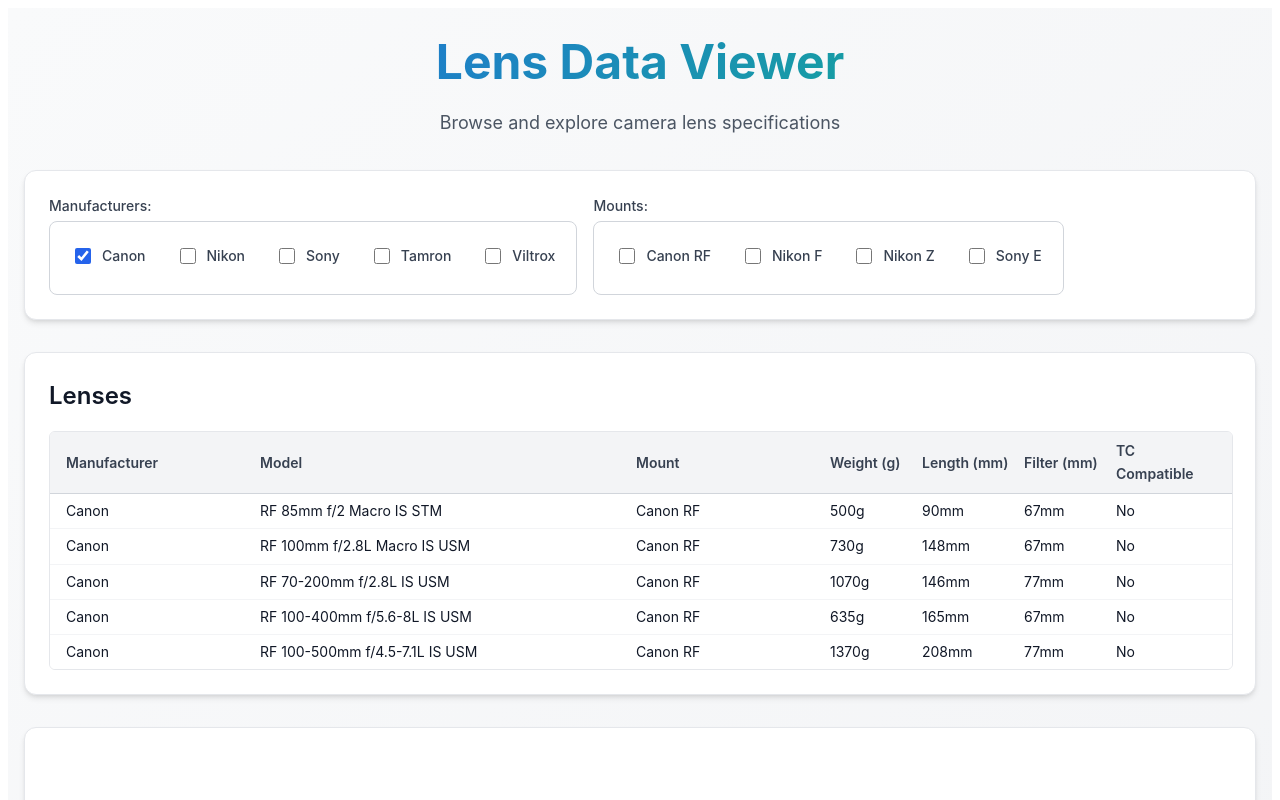
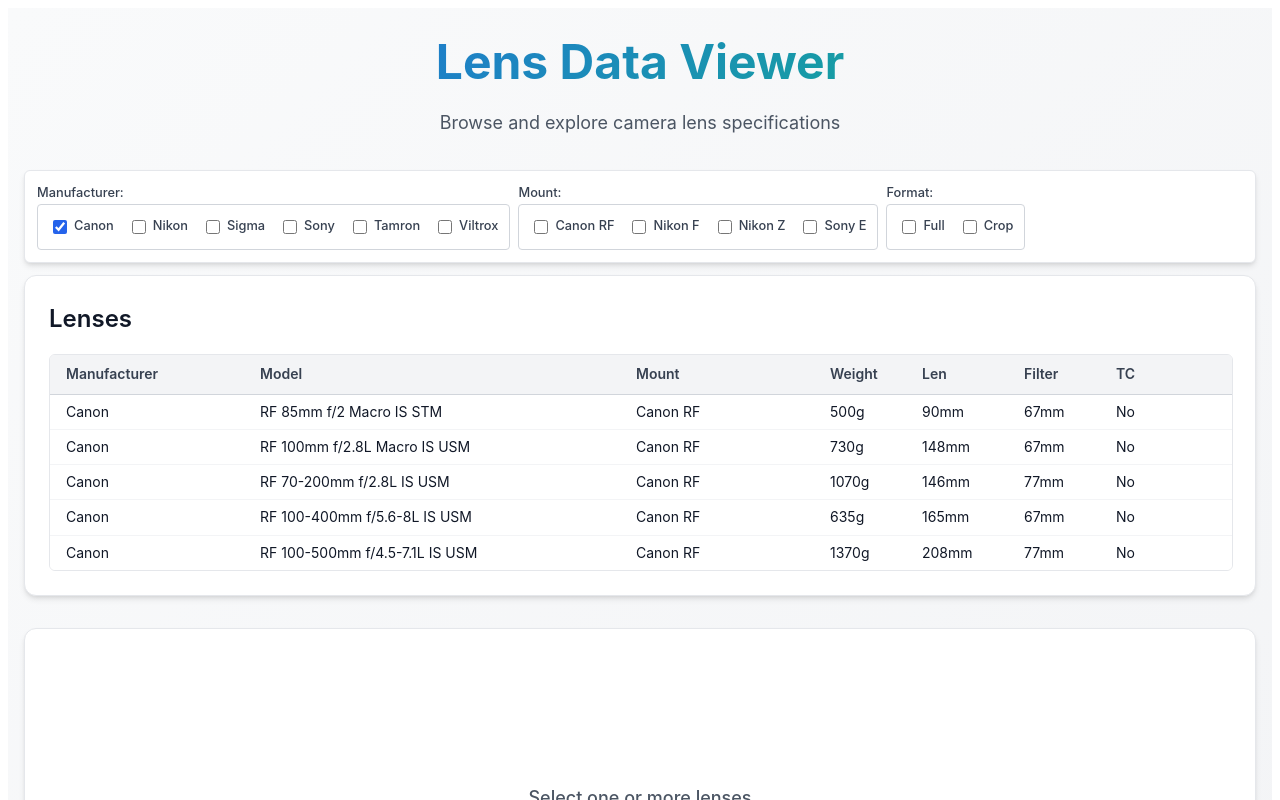
Before and after one commit to andleer/lens.binaryocean.com, an Angular app: page / in a window 1280 px wide. Both pictures are taken after a click on the label "Canon". Shown: the top 800 px of the page. Built offline with nearby package versions, Linux system fonts and the light colour scheme.

Commit message:
crop lenses

```diff
--- a/src/app/app.ts
+++ b/src/app/app.ts
@@ -34,7 +34,7 @@
     let filteredLenses: Lens[];
 
     // If no filters are applied, show empty list
-    if (criteria.manufacturers.length === 0 && criteria.mounts.length === 0) {
+    if (criteria.manufacturers.length === 0 && criteria.mounts.length === 0 && criteria.formats.length === 0) {
       filteredLenses = [];
     } else {
       // Use the service's filterLenses method
@@ -44,6 +44,9 @@
       }
       if (criteria.mounts.length > 0) {
         serviceCriteria.mounts = criteria.mounts;
+      }
+      if (criteria.formats.length > 0) {
+        serviceCriteria.formats = criteria.formats;
       }
       const filteredSignal = this.lensDataService.filterLenses(serviceCriteria);
       filteredLenses = [...filteredSignal()];
--- a/src/app/components/lens-filters/lens-filters.component.css
+++ b/src/app/components/lens-filters/lens-filters.component.css
@@ -29,9 +29,9 @@
 /* Filter Section */
 .filters-section {
   background: white;
-  border-radius: 0.75rem;
-  padding: 1.5rem;
-  margin-bottom: 2rem;
+  border-radius: 0.375rem;
+  padding: 0.75rem;
+  margin-bottom: 0.75rem;
   box-shadow: 0 4px 6px -1px rgb(0 0 0 / 0.1), 0 2px 4px -2px rgb(0 0 0 / 0.1);
   border: 1px solid #e5e7eb;
 }
@@ -40,27 +40,27 @@
   font-size: 1.5rem;
   font-weight: 600;
   color: #111827;
-  margin: 0 0 1rem 0;
+  margin: 0 0 0.5rem 0;
 }
 
 .filter-controls {
   display: flex;
   flex-wrap: wrap;
-  gap: 1rem;
+  gap: 0.5rem;
   align-items: end;
 }
 
 .filter-group {
   display: flex;
   flex-direction: column;
-  min-width: 200px;
+  min-width: 120px;
 }
 
 .filter-group label {
-  font-size: 0.875rem;
+  font-size: 0.8rem;
   font-weight: 500;
   color: #374151;
-  margin-bottom: 0.25rem;
+  margin-bottom: 0.0625rem;
 }
 
 /* Checkbox group styles */
@@ -68,23 +68,23 @@
   display: flex;
   flex-direction: row;
   flex-wrap: wrap;
-  gap: 0.75rem;
+  gap: 0.25rem;
   border: 1px solid #d1d5db; /* Fallback to direct color value */
-  border-radius: 0.5rem;
-  padding: 0.75rem;
+  border-radius: 0.25rem;
+  padding: 0.375rem;
   background: white;
-  min-height: 3rem; /* Ensure minimum height for visibility */
+  min-height: 2rem; /* Ensure minimum height for visibility */
 }
 
 .checkbox-label {
   display: flex;
   align-items: center;
-  gap: 0.5rem;
+  gap: 0.25rem;
   cursor: pointer;
-  font-size: 0.875rem;
+  font-size: 0.8rem;
   color: #374151;
-  padding: 0.375rem 0.5rem;
-  border-radius: 0.375rem;
+  padding: 0.125rem 0.25rem;
+  border-radius: 0.1875rem;
   transition: background-color 0.2s ease;
   white-space: nowrap;
   border: 1px solid transparent;
@@ -95,8 +95,8 @@
 }
 
 .checkbox-label input[type="checkbox"] {
-  width: 1rem;
-  height: 1rem;
+  width: 0.875rem;
+  height: 0.875rem;
   accent-color: #2563eb;
   cursor: pointer;
 }
--- a/src/app/components/lens-filters/lens-filters.component.html
+++ b/src/app/components/lens-filters/lens-filters.component.html
@@ -1,7 +1,7 @@
 <section class="filters-section">
   <div class="filter-controls">
     <div class="filter-group">
-      <label>Manufacturers:</label>
+      <label>Manufacturer:</label>
       <div class="checkbox-group">
         @for (manufacturer of manufacturers; track manufacturer) {
           <label class="checkbox-label">
@@ -16,7 +16,7 @@
     </div>
 
     <div class="filter-group">
-      <label>Mounts:</label>
+      <label>Mount:</label>
       <div class="checkbox-group">
         @for (mount of mounts; track mount) {
           <label class="checkbox-label">
@@ -29,5 +29,20 @@
         }
       </div>
     </div>
+
+    <div class="filter-group">
+      <label>Format:</label>
+      <div class="checkbox-group">
+        @for (format of formats; track format) {
+          <label class="checkbox-label">
+            <input
+              type="checkbox"
+              [checked]="selectedFormats().includes(format)"
+              (change)="toggleFormat(format)">
+            <span>{{ format }}</span>
+          </label>
+        }
+      </div>
+    </div>
   </div>
 </section>
--- a/src/app/components/lens-filters/lens-filters.component.ts
+++ b/src/app/components/lens-filters/lens-filters.component.ts
@@ -5,6 +5,7 @@
 export interface FilterCriteria {
   manufacturers: string[];
   mounts: string[];
+  formats: string[];
 }
 
 @Component({
@@ -20,9 +21,13 @@
   // Filter properties - arrays for multiple selections
   selectedManufacturers = signal<string[]>([]);
   selectedMounts = signal<string[]>([]);
+  selectedFormats = signal<string[]>([]);
 
   // Output events
   filtersChanged = output<FilterCriteria>();
+
+  // Format options
+  readonly formats = ['Full', 'Crop'];
 
   // Get unique manufacturers and mounts from service
   get manufacturers(): string[] {
@@ -53,10 +58,21 @@
     this.emitFilters();
   }
 
+  toggleFormat(format: string) {
+    const current = this.selectedFormats();
+    if (current.includes(format)) {
+      this.selectedFormats.set(current.filter(f => f !== format));
+    } else {
+      this.selectedFormats.set([...current, format]);
+    }
+    this.emitFilters();
+  }
+
   private emitFilters() {
     const criteria: FilterCriteria = {
       manufacturers: this.selectedManufacturers(),
-      mounts: this.selectedMounts()
+      mounts: this.selectedMounts(),
+      formats: this.selectedFormats()
     };
     this.filtersChanged.emit(criteria);
   }
--- a/src/app/components/lens-list/lens-list.component.html
+++ b/src/app/components/lens-list/lens-list.component.html
@@ -13,10 +13,10 @@
         <div>Manufacturer</div>
         <div>Model</div>
         <div>Mount</div>
-        <div>Weight (g)</div>
-        <div>Length (mm)</div>
-        <div>Filter (mm)</div>
-        <div>TC Compatible</div>
+        <div>Weight</div>
+        <div>Len</div>
+        <div>Filter</div>
+        <div>TC</div>
       </div>
       @for (lens of lenses(); track lens.model) {
         <div
--- a/src/assets/lens-data/nikon-z-mount.json
+++ b/src/assets/lens-data/nikon-z-mount.json
@@ -445,6 +445,135 @@
           "magnification": 0.31
         }
       ]
+    },
+    {
+      "id": 1037,
+      "model": "Z DX 16-50mm f/3.5-6.3 VR",
+      "weight": 135,
+      "length": 32,
+      "filter": 46,
+      "cropFactor": 1.5,
+      "teleconverters": [],
+      "data": [
+        {
+          "focalLength": 16,
+          "aperture": 3.5,
+          "minFocus": 0.25,
+          "magnification": 0.17
+        },
+        {
+          "focalLength": 24,
+          "aperture": 4.0,
+          "minFocus": 0.25,
+          "magnification": 0.20
+        },
+        {
+          "focalLength": 35,
+          "aperture": 5.0,
+          "minFocus": 0.25,
+          "magnification": 0.23
+        },
+        {
+          "focalLength": 50,
+          "aperture": 6.3,
+          "minFocus": 0.25,
+          "magnification": 0.26
+        }
+      ]
+    },
+    {
+      "id": 1038,
+      "model": "Z DX 50-250mm f/4.5-6.3 VR",
+      "weight": 405,
+      "length": 110,
+      "filter": 62,
+      "cropFactor": 1.5,
+      "teleconverters": [],
+      "data": [
+        {
+          "focalLength": 50,
+          "aperture": 4.5,
+          "minFocus": 0.5,
+          "magnification": 0.23
+        },
+        {
+          "focalLength": 85,
+          "aperture": 5.0,
+          "minFocus": 0.5,
+          "magnification": 0.28
+        },
+        {
+          "focalLength": 135,
+          "aperture": 5.6,
+          "minFocus": 1.0,
+          "magnification": 0.22
+        },
+        {
+          "focalLength": 200,
+          "aperture": 6.0,
+          "minFocus": 1.1,
+          "magnification": 0.28
+        },
+        {
+          "focalLength": 250,
+          "aperture": 6.3,
+          "minFocus": 1.1,
+          "magnification": 0.29
+        }
+      ]
+    },
+    {
+      "id": 1039,
+      "model": "Z DX 18-140mm f/3.5-6.3 VR",
+      "weight": 315,
+      "length": 90,
+      "filter": 62,
+      "cropFactor": 1.5,
+      "teleconverters": [],
+      "data": [
+        {
+          "focalLength": 18,
+          "aperture": 3.5,
+          "minFocus": 0.2,
+          "magnification": 0.33
+        },
+        {
+          "focalLength": 24,
+          "aperture": 4.0,
+          "minFocus": 0.2,
+          "magnification": 0.31
+        },
+        {
+          "focalLength": 35,
+          "aperture": 4.5,
+          "minFocus": 0.2,
+          "magnification": 0.29
+        },
+        {
+          "focalLength": 50,
+          "aperture": 5.0,
+          "minFocus": 0.3,
+          "magnification": 0.26
+        },
+        {
+          "focalLength": 85,
+          "aperture": 5.6,
+          "minFocus": 0.45,
+          "magnification": 0.24
+        },
+        {
+          "focalLength": 105,
+          "aperture": 5.9,
+          "minFocus": 0.45,
+          "magnification": 0.26
+        },
+        {
+          "focalLength": 140,
+          "aperture": 6.3,
+          "minFocus": 0.45,
+          "magnification": 0.30
+        }
+      ]
     }
   ]
 }
--- /dev/null
+++ b/src/assets/lens-data/sigma-z-mount.json
@@ -0,0 +1,121 @@
+{
+  "manufacturer": "Sigma",
+  "mount": "Nikon Z",
+  "lenses": [
+    {
+      "id": 7000,
+      "model": "16mm f/1.4 DC DN Contemporary",
+      "weight": 405,
+      "length": 92,
+      "filter": 67,
+      "cropFactor": 1.5,
+      "teleconverters": [],
+      "data": [
+        {
+          "focalLength": 16,
+          "aperture": 1.4,
+          "minFocus": 0.25,
+          "magnification": 0.05
+        }
+      ]
+    },
+    {
+      "id": 7001,
+      "model": "30mm f/1.4 DC DN Contemporary",
+      "weight": 265,
+      "length": 73,
+      "filter": 52,
+      "cropFactor": 1.5,
+      "teleconverters": [],
+      "data": [
+        {
+          "focalLength": 30,
+          "aperture": 1.4,
+          "minFocus": 0.3,
+          "magnification": 0.14
+        }
+      ]
+    },
+    {
+      "id": 7002,
+      "model": "56mm f/1.4 DC DN Contemporary",
+      "weight": 280,
+      "length": 66,
+      "filter": 55,
+      "cropFactor": 1.5,
+      "teleconverters": [],
+      "data": [
+        {
+          "focalLength": 56,
+          "aperture": 1.4,
+          "minFocus": 0.5,
+          "magnification": 0.13
+        }
+      ]
+    },
+    {
+      "id": 7003,
+      "model": "18-50mm f/2.8 DC DN Contemporary",
+      "weight": 290,
+      "length": 76,
+      "filter": 55,
+      "cropFactor": 1.5,
+      "teleconverters": [],
+      "data": [
+        {
+          "focalLength": 18,
+          "aperture": 2.8,
+          "minFocus": 0.12,
+          "magnification": 0.33
+        },
+        {
+          "focalLength": 24,
+          "aperture": 2.8,
+          "minFocus": 0.13,
+          "magnification": 0.27
+        },
+        {
+          "focalLength": 35,
+          "aperture": 2.8,
+          "minFocus": 0.17,
+          "magnification": 0.25
+        },
+        {
+          "focalLength": 50,
+          "aperture": 2.8,
+          "minFocus": 0.19,
+          "magnification": 0.31
+        }
+      ]
+    },
+    {
+      "id": 7004,
+      "model": "10-18mm f/2.8 DC DN Contemporary",
+      "weight": 240,
+      "length": 63,
+      "filter": 62,
+      "cropFactor": 1.5,
+      "teleconverters": [],
+      "data": [
+        {
+          "focalLength": 10,
+          "aperture": 2.8,
+          "minFocus": 0.11,
+          "magnification": 0.18
+        },
+        {
+          "focalLength": 14,
+          "aperture": 2.8,
+          "minFocus": 0.11,
+          "magnification": 0.13
+        },
+        {
+          "focalLength": 18,
+          "aperture": 2.8,
+          "minFocus": 0.11,
+          "magnification": 0.10
+        }
+      ]
+    }
+  ]
+}
--- a/src/assets/lens-data/viltrox-z-mount.json
+++ b/src/assets/lens-data/viltrox-z-mount.json
@@ -161,6 +161,57 @@
           "magnification": 0.1
         }
       ]
+    },
+    {
+      "id": 5010,
+      "model": "AF 23mm f/1.4 DC DN",
+      "weight": 245,
+      "length": 54,
+      "filter": 52,
+      "cropFactor": 1.5,
+      "teleconverters": [],
+      "data": [
+        {
+          "focalLength": 23,
+          "aperture": 1.4,
+          "minFocus": 0.3,
+          "magnification": 0.1
+        }
+      ]
+    },
+    {
+      "id": 5011,
+      "model": "AF 33mm f/1.4 DC DN",
+      "weight": 330,
+      "length": 63,
+      "filter": 52,
+      "cropFactor": 1.5,
+      "teleconverters": [],
+      "data": [
+        {
+          "focalLength": 33,
+          "aperture": 1.4,
+          "minFocus": 0.3,
+          "magnification": 0.1
+        }
+      ]
+    },
+    {
+      "id": 5012,
+      "model": "AF 56mm f/1.4 DC DN",
+      "weight": 290,
+      "length": 58,
+      "filter": 52,
+      "cropFactor": 1.5,
+      "teleconverters": [],
+      "data": [
+        {
+          "focalLength": 56,
+          "aperture": 1.4,
+          "minFocus": 0.4,
+          "magnification": 0.15
+        }
+      ]
     }
   ]
 }
--- a/src/services/lens-data.service.ts
+++ b/src/services/lens-data.service.ts
@@ -13,6 +13,7 @@
 import viltroxZLenses from '../assets/lens-data/viltrox-z-mount.json';
 import viltroxRFLenses from '../assets/lens-data/viltrox-rf-mount.json';
 import viltroxELenses from '../assets/lens-data/viltrox-e-mount.json';
+import sigmaZLenses from '../assets/lens-data/sigma-z-mount.json';
 
 // Interface for the structure of lens data files
 interface LensDataSource {
@@ -59,7 +60,8 @@
       tamronRFLenses,
       viltroxZLenses,
       viltroxELenses,
-      viltroxRFLenses
+      viltroxRFLenses,
+      sigmaZLenses
     ];
 
     const allLenses = lensDataSources.flatMap(source =>
@@ -127,6 +129,7 @@
   filterLenses(criteria: {
     manufacturers?: string[];
     mounts?: string[];
+    formats?: string[];
     ids?: number[];
     teleconverterCompatible?: boolean;
   }) {
@@ -146,6 +149,13 @@
             lens.mount.toLowerCase() === mount.toLowerCase()
           );
           if (!matchesMount) return false;
+        }
+
+        // Filter by formats (Full vs Crop)
+        if (criteria.formats && criteria.formats.length > 0) {
+          const lensFormat = (lens as any).cropFactor ? 'Crop' : 'Full';
+          const matchesFormat = criteria.formats.includes(lensFormat);
+          if (!matchesFormat) return false;
         }
 
         // Filter by IDs
```
